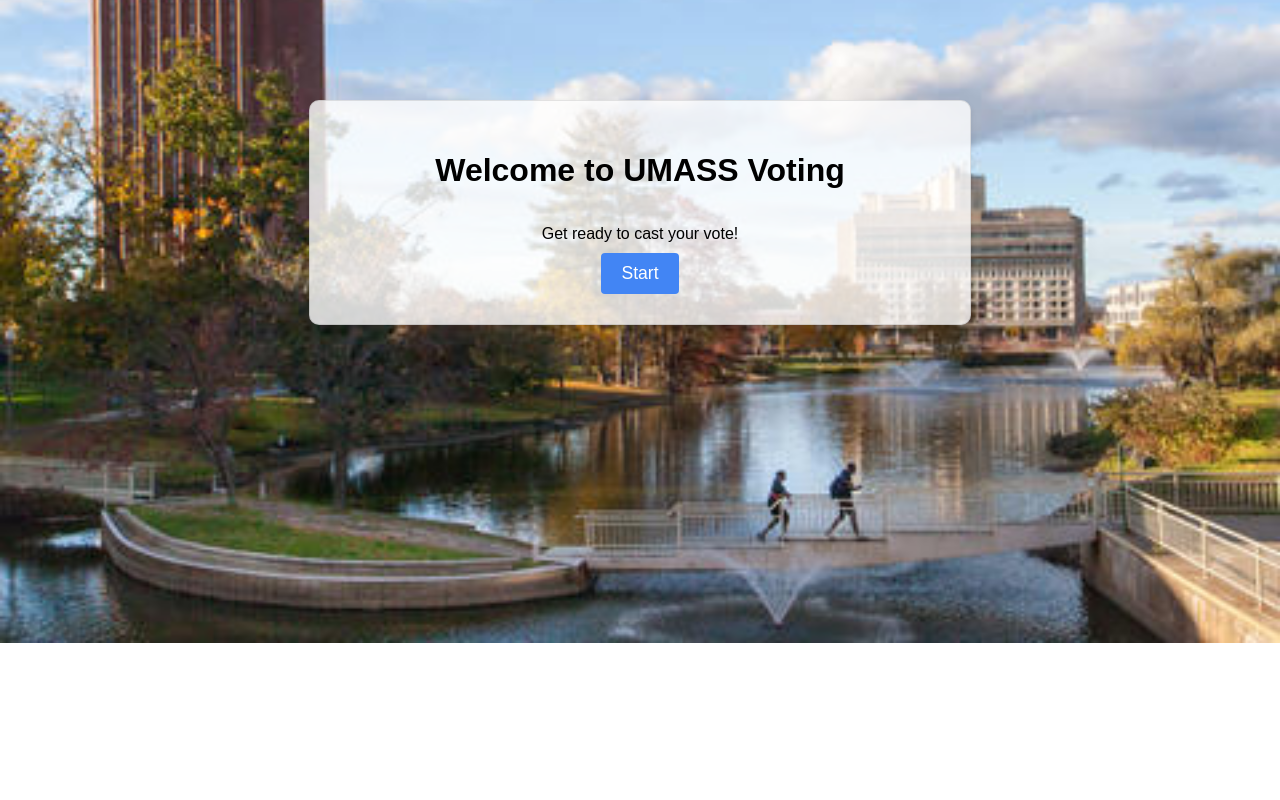
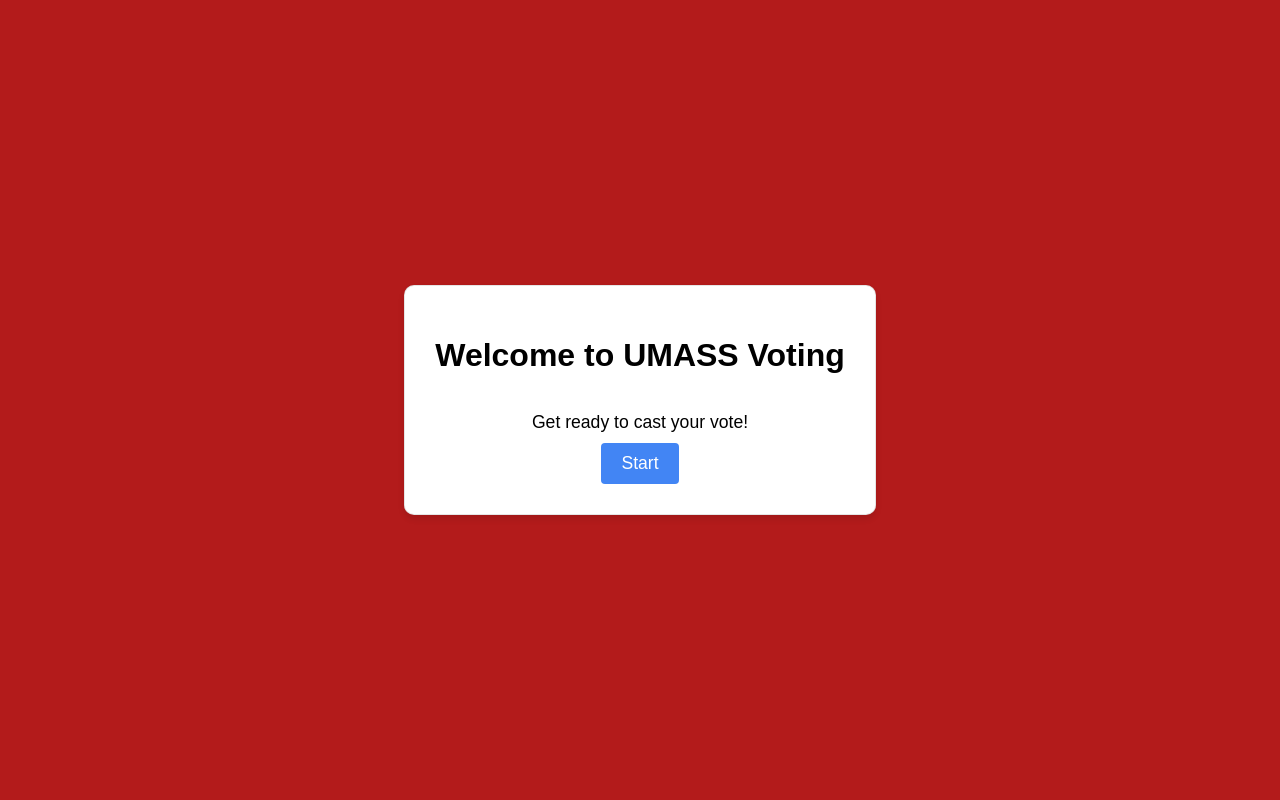
Before and after one commit to rutkovskii/Secure-Voting-System-using-ML-Facial-Recognition, a Flask app: page / in a window 1280 px wide. Run offline with Flask 3, Linux system fonts and the light colour scheme.

Commit message:
Modified app.py to clear session after each user and made small changes to start.html

```diff
--- a/client/app.py
+++ b/client/app.py
@@ -11,6 +11,7 @@
 
 @app.route("/")
 def start():
+    session.clear()
     #Set the flag that the user has visited the start page, then render page
     session['visited_start'] = True
     return render_template("start.html")
@@ -116,21 +117,15 @@
 
     #Get image data from form and save it
     users_data["image_data"] = request.form.get("image_data")
-    users_data["image_data"] = "Image data goes here"
-    print("\n")
-    print("[+] START UNENCRYPTED DATA \n")
-    print(users_data)
-    print("[+] END UNENCRYPTED DATA \n")
-    print("\n")
+
     #Send data to exteranal server for validataion
-    status = send_to_external_server(users_data)
+    status, token = send_to_external_server(users_data)
 
-    #If data is valid, allow user to vote
     if status == 'valid':
         session['server_response_status'] = 'valid'
+        session['token'] = token  # store the received token in session
         return redirect(url_for("vote"))
     else:
-        #IF invalid data, redirect to details to try again
         flash('Invalid data, please check your details and try again.')
         return redirect(url_for("details"))
 
@@ -138,11 +133,6 @@
 def send_to_external_server(data):
 
     encrypted_data = encrypt_data(data)
-    print("\n")
-    print("[+] START ENCRYPTED DATA \n")
-    print(encrypted_data)
-    print("[+] END UNENCRYPTED DATA \n")
-    print("\n")
     #Set parameters for request then send
     url = "http://localhost:8000/api/endpoint"  #Dummy address
     headers = {'Content-Type': 'application/json'}
@@ -177,10 +167,26 @@
     project_coolness = request.form.get('project_coolness')
     class_like = request.form.get('class_like')
 
-    #Store the votes in a database or another storage method
+    # package the vote choices into a dictionary
+    vote_data = {
+        'president': president,
+        'project_coolness': project_coolness,
+        'class_like': class_like,
+    }
 
-    #Redirect to a success or confirmation page (create one if necessary)
-    return redirect(url_for('home'))
+    # encrypt the vote data
+    encrypted_vote_data = encrypt_data(vote_data)
+
+    # send the encrypted vote data and token to the server
+    url = "http://localhost:8000/api/vote_endpoint"  # dummy address
+    headers = {'Content-Type': 'application/json'}
+    data = json.dumps({'vote_data': encrypted_vote_data, 'token': session['token']})
+    response = requests.post(url, headers=headers, data=data)
+
+    if response.status_code != 200:
+        flash("Failed to submit vote.")
+        return redirect(url_for('vote'))
+
 
 if __name__ == "__main__":
     app.run(debug=True)
--- a/client/templates/start.html
+++ b/client/templates/start.html
@@ -6,17 +6,17 @@
     <title>Start Page</title>
     <style>
         body {
+            display: flex;
+            justify-content: center;
+            align-items: center;
+            height: 100vh;
+            margin: 0;
             font-family: Arial, sans-serif;
-            margin: 0;
-            padding: 0;
-            background-image: url('./Secure-Voting-System-using-ML-Facial-Recognition/client/images/umass_amherst.jpg');
-            background-size: cover;
-            background-position: center;
-            background-repeat: no-repeat;
+            background-color: #B31B1B; /* UMASS red */
         }
 
         .content {
-            background-color: rgba(255, 255, 255, 0.8);
+            background-color: #FFFFFF;
             border: 1px solid rgba(0, 0, 0, 0.1);
             border-radius: 10px;
             padding: 30px;
@@ -25,20 +25,20 @@
             flex-direction: column;
             align-items: center;
             max-width: 600px;
-            margin: 0 auto;
-            margin-top: 100px;
-            text-align: center;
         }
 
         h1 {
+            text-align: center;
             margin-bottom: 20px;
         }
 
         p {
             margin-bottom: 10px;
+            text-align: center;
+            font-size: 1.1em;
         }
 
-        button {
+        .button {
             padding: 10px 20px;
             font-size: 1.1em;
             background-color: #4285F4;
@@ -48,11 +48,11 @@
             cursor: pointer;
         }
 
-        button:hover {
+        .button:hover {
             background-color: #3367D6;
         }
 
-        button:focus {
+        .button:focus {
             outline: none;
         }
     </style>
@@ -61,7 +61,7 @@
     <div class="content">
         <h1>Welcome to UMASS Voting</h1>
         <p>Get ready to cast your vote!</p>
-        <button onclick="location.href='/details'">Start</button>
+        <button class="button" onclick="location.href='/details'">Start</button>
     </div>
 </body>
 </html>
```
